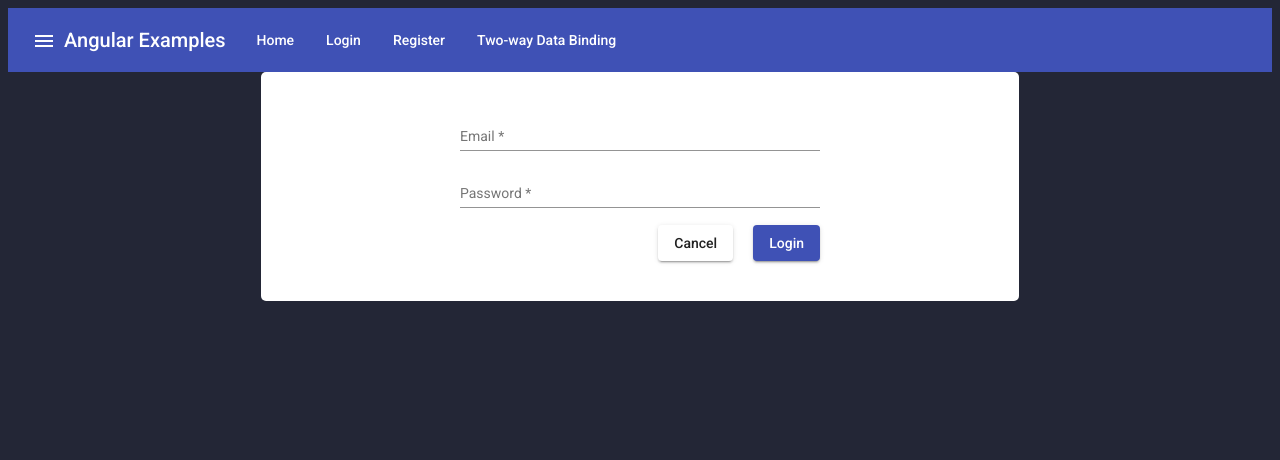
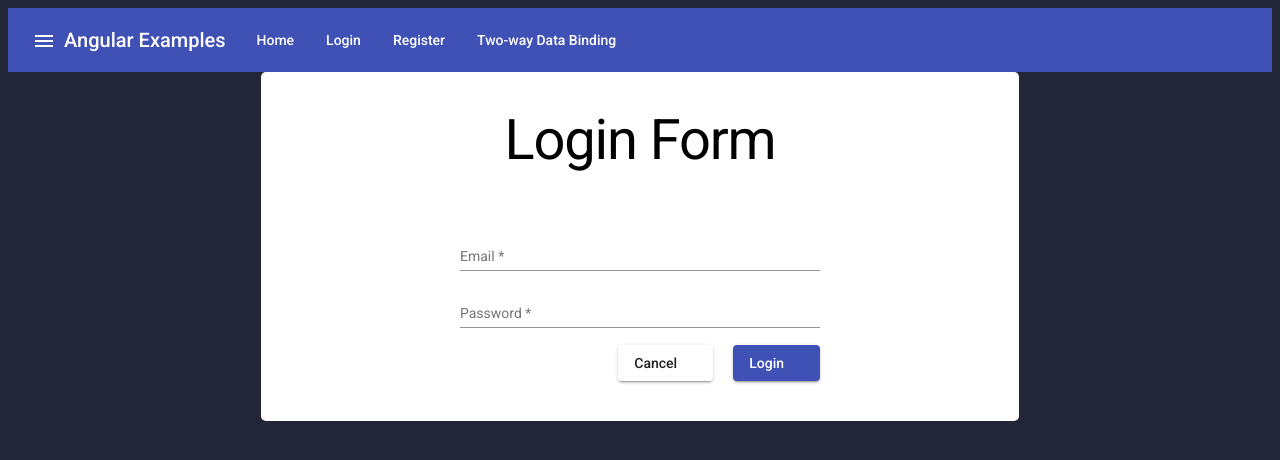
Before and after one commit to ChuckConde/angular-examples, an Angular app: page /login in a window 1280 px wide. Shown: the top 460 px of the page. Built offline with nearby package versions, Linux system fonts and the light colour scheme.

Commit message:
Moving form styles to style.scss

```diff
--- a/src/app/login/login.component.html
+++ b/src/app/login/login.component.html
@@ -1,4 +1,6 @@
-<form class="login-form" [formGroup]="loginForm">
+<h3 class="mat-display-3 login-title">Login Form</h3>
+
+<form class="form" [formGroup]="loginForm">
     <mat-form-field class="field-full-width">
       <mat-label>Email</mat-label>
       <input matInput placeholder="Ex. pat@example.com" formControlName="email">
--- a/src/app/login/login.component.sass
+++ b/src/app/login/login.component.sass
@@ -1,11 +1,3 @@
-.login-form
-    min-width: 150px
-    max-width: 500px
-    width: 100%
-    .field-full-width
-        width: 100%
-    .buttons-container
-        display: flex
-        justify-content: flex-end
-        :first-child
-            margin-right: 20px
+.login-title
+    display: flex
+    justify-content: space-around
--- a/src/styles.sass
+++ b/src/styles.sass
@@ -1,3 +1,14 @@
 /* You can add global styles to this file, and also import other style files */
 body
     background-color: #232636
+    .form
+        min-width: 150px
+        max-width: 500px
+        width: 100%
+        .field-full-width
+            width: 100%
+        .buttons-container
+            display: flex
+            justify-content: flex-end
+            :first-child
+                margin-right: 20px
```
